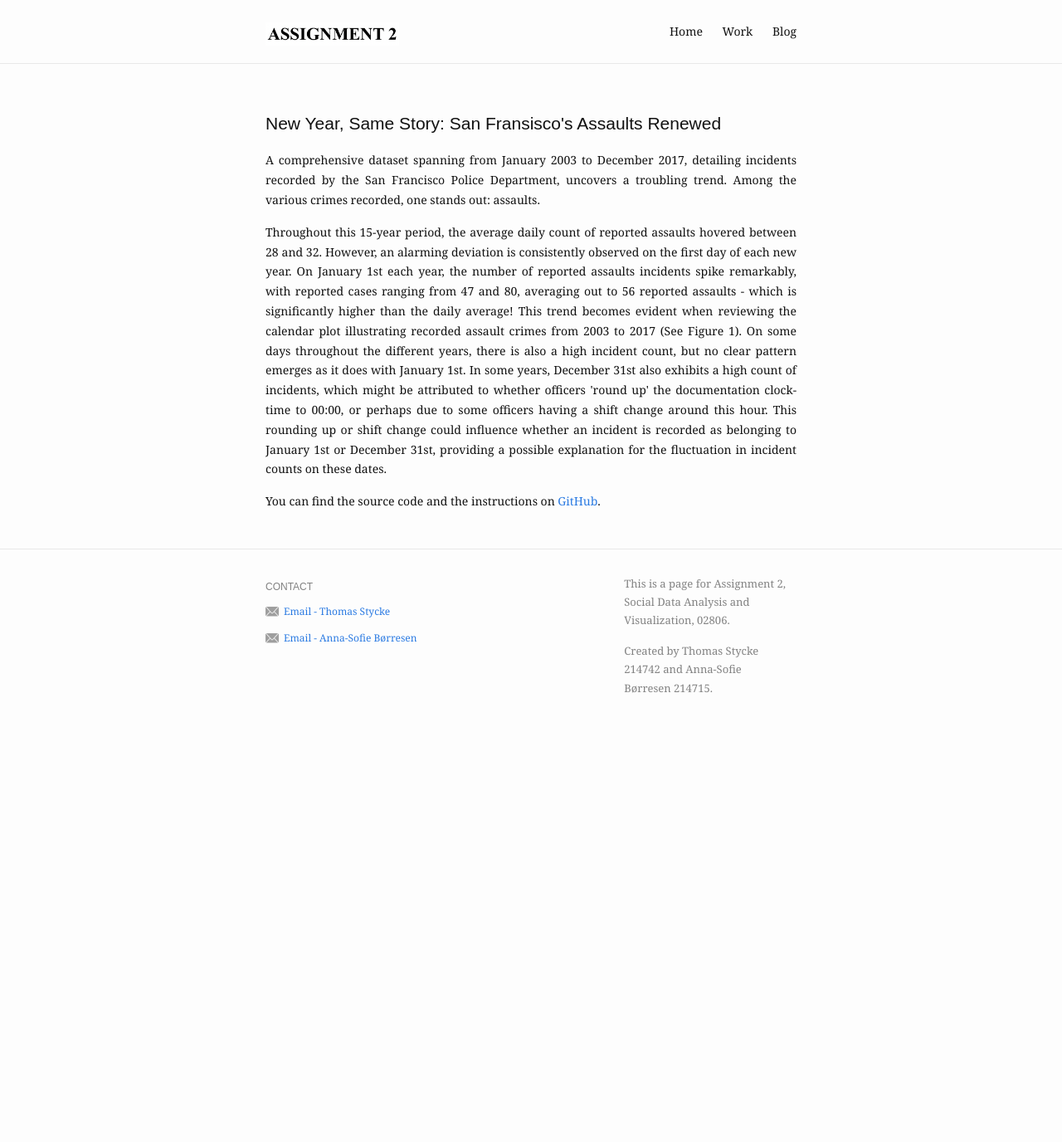
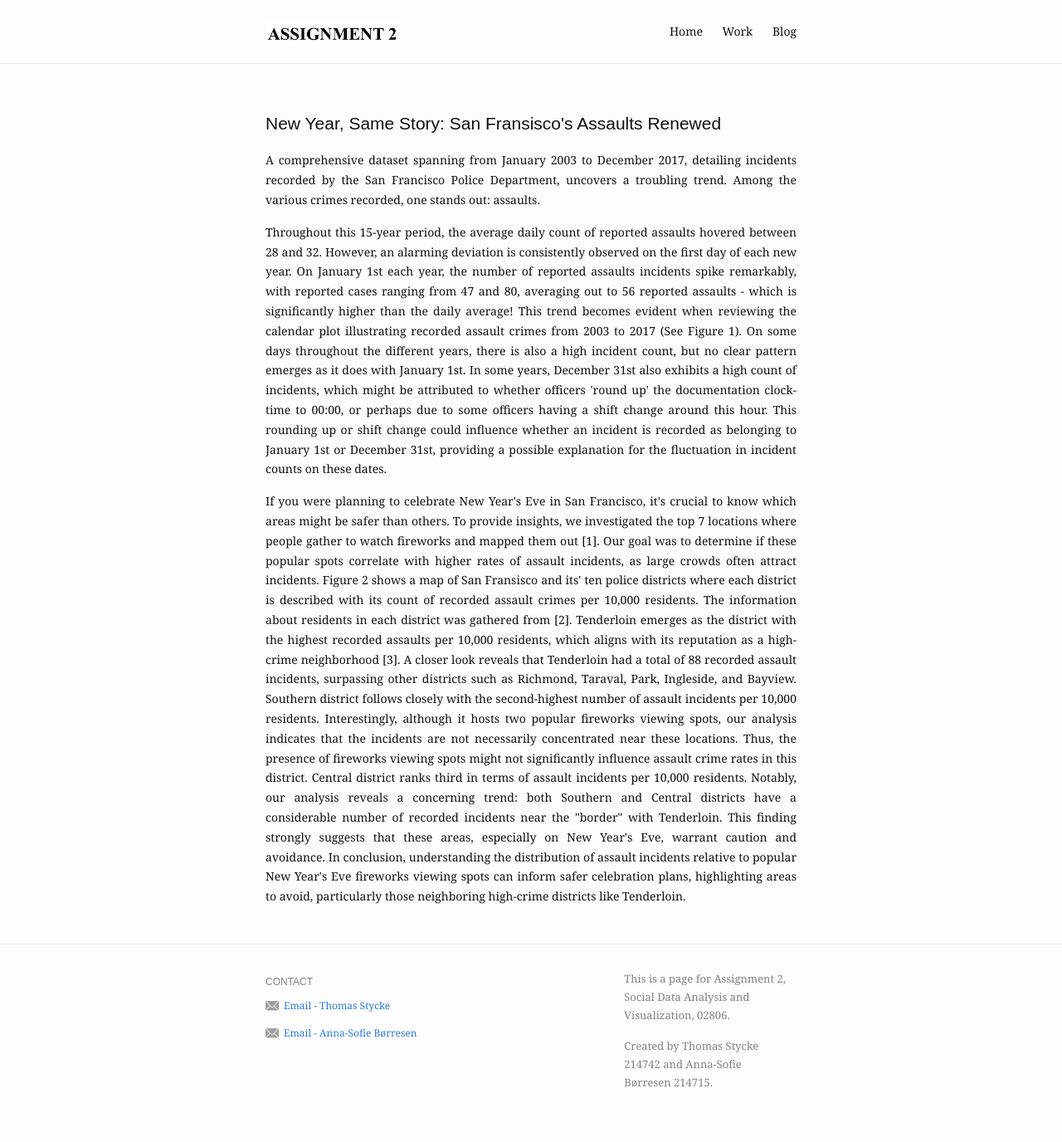
Before and after one commit to Thomasstycke/Thomasstycke.github.io, a Jekyll site: the page built from index.md, in a window 1280 px wide. Shown: the whole page at 83% size. Built offline with Jekyll 4.4.1, drawn with Linux system fonts in a browser that asks for light colours; before the commit the page ends 900 px from its top, so only the background shows below that.

```diff
--- a/index.md
+++ b/index.md
@@ -13,5 +13,15 @@ Throughout this 15-year period, the average daily count of reported assaults hov
 </p>
 
 <p style="text-align: justify; text-justify: inter-word;">
-  You can find the source code and the instructions on <a href="https://github.com/eliottvincent/bay">GitHub</a>.
+If you were planning to celebrate New Year's Eve in San Francisco, it's crucial to know which areas might be safer than others. To provide insights, we investigated the top 7 locations where people gather to watch fireworks and mapped them out [1]. Our goal was to determine if these popular spots correlate with higher rates of assault incidents, as large crowds often attract incidents.
+
+Figure 2 shows a map of San Fransisco and its' ten police districts where each district is described with its count of recorded assault crimes per 10,000 residents. The information about residents in each district was gathered from [2].
+
+Tenderloin emerges as the district with the highest recorded assaults per 10,000 residents, which aligns with its reputation as a high-crime neighborhood [3]. A closer look reveals that Tenderloin had a total of 88 recorded assault incidents, surpassing other districts such as Richmond, Taraval, Park, Ingleside, and Bayview.
+
+Southern district follows closely with the second-highest number of assault incidents per 10,000 residents. Interestingly, although it hosts two popular fireworks viewing spots, our analysis indicates that the incidents are not necessarily concentrated near these locations. Thus, the presence of fireworks viewing spots might not significantly influence assault crime rates in this district.
+
+Central district ranks third in terms of assault incidents per 10,000 residents. Notably, our analysis reveals a concerning trend: both Southern and Central districts have a considerable number of recorded incidents near the "border" with Tenderloin. This finding strongly suggests that these areas, especially on New Year's Eve, warrant caution and avoidance.
+
+In conclusion, understanding the distribution of assault incidents relative to popular New Year's Eve fireworks viewing spots can inform safer celebration plans, highlighting areas to avoid, particularly those neighboring high-crime districts like Tenderloin.
 </p>
```
